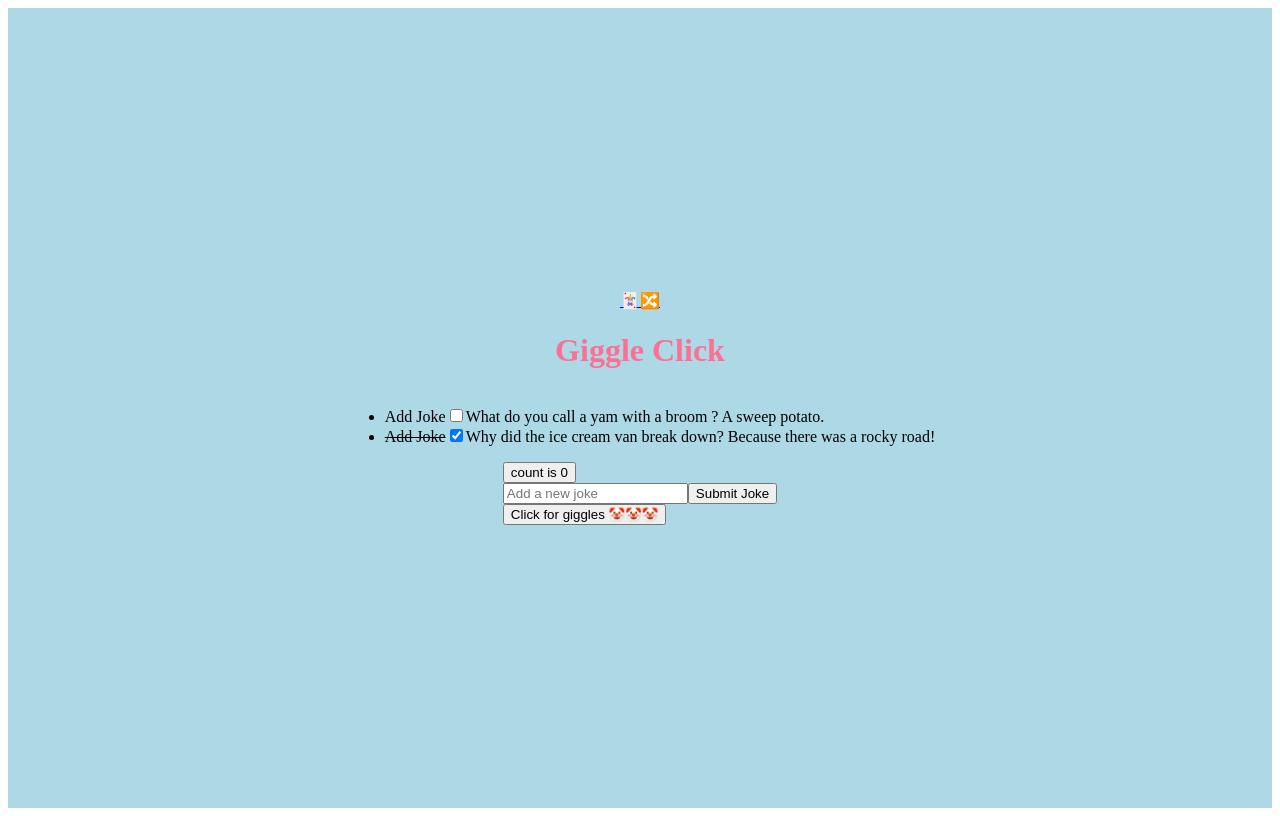
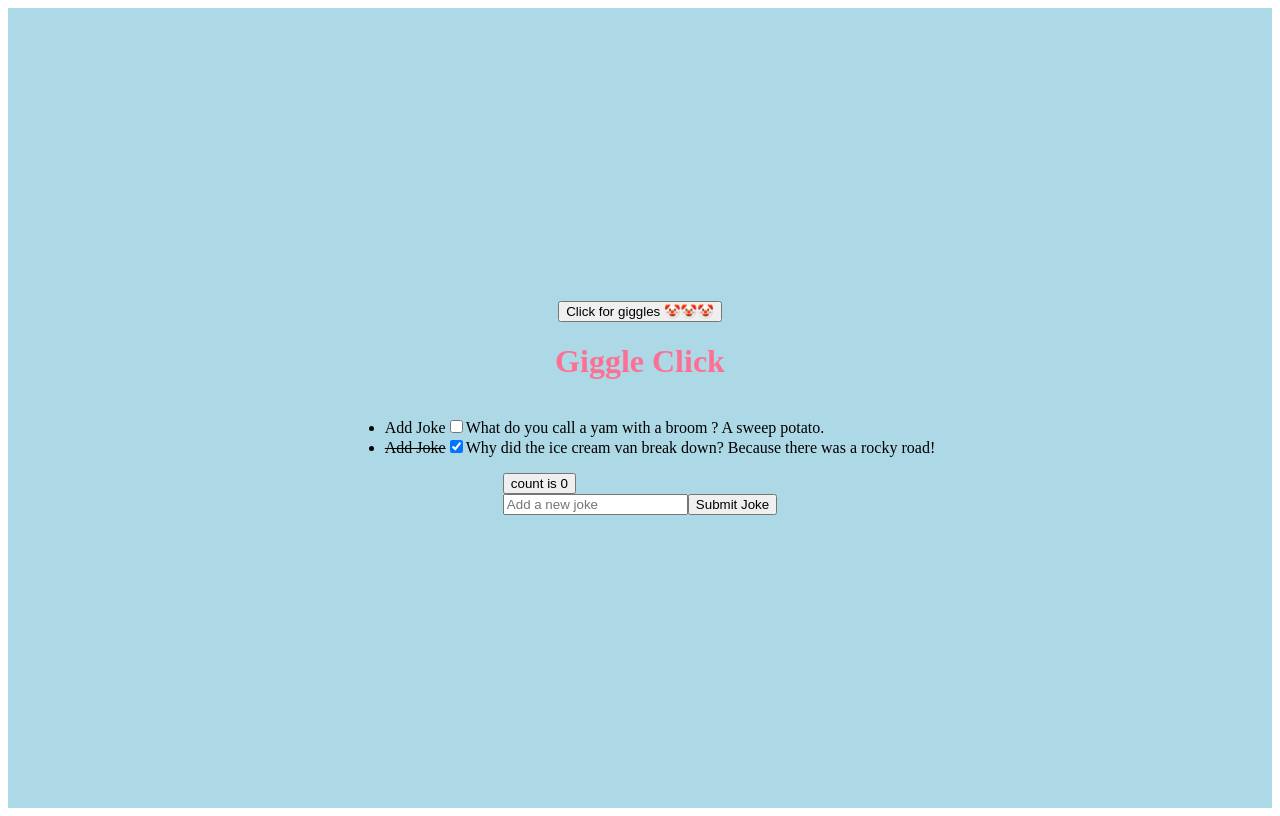
Before and after one commit to millipede-cpu/giggle-click, a React (Vite) app in the folder app/: page / in a window 1280 px wide. Built offline with nearby package versions, Linux system fonts and the light colour scheme.

Commit message:
added link to next page and added emoji
Co-authored-by: Peter <PJSalter@users.noreply.github.com>
Co-authored-by: Milly <millipede-cpu@users.noreply.github.com>

```diff
--- a/app/src/Home.tsx
+++ b/app/src/Home.tsx
@@ -21,8 +21,8 @@ export default function Home({ onClick }: { onClick: () => void }) {
   return (
     <>
       <AppStyle>
-        <Link to={"/joke-randomiser"} className="home-link">
-          🃏🔀
+        <Link to={"/joke-randomiser"}>
+          <NextButton {...onClick} />
         </Link>
         <StyledTitle>Giggle Click</StyledTitle>
         <ul>
@@ -34,7 +34,6 @@ export default function Home({ onClick }: { onClick: () => void }) {
             count is {count}
           </button>
           <AddJoke />
-          <NextButton {...onClick} />
         </div>
       </AppStyle>
     </>
```
